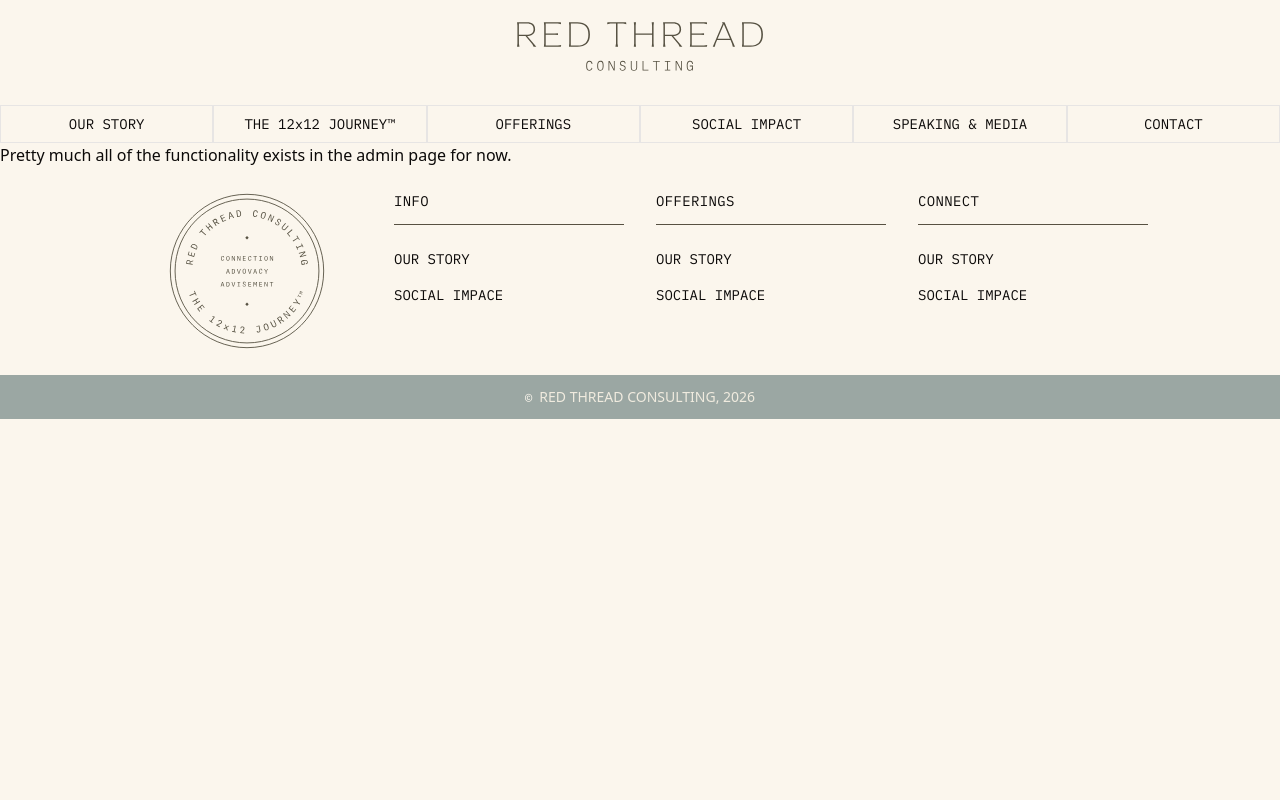
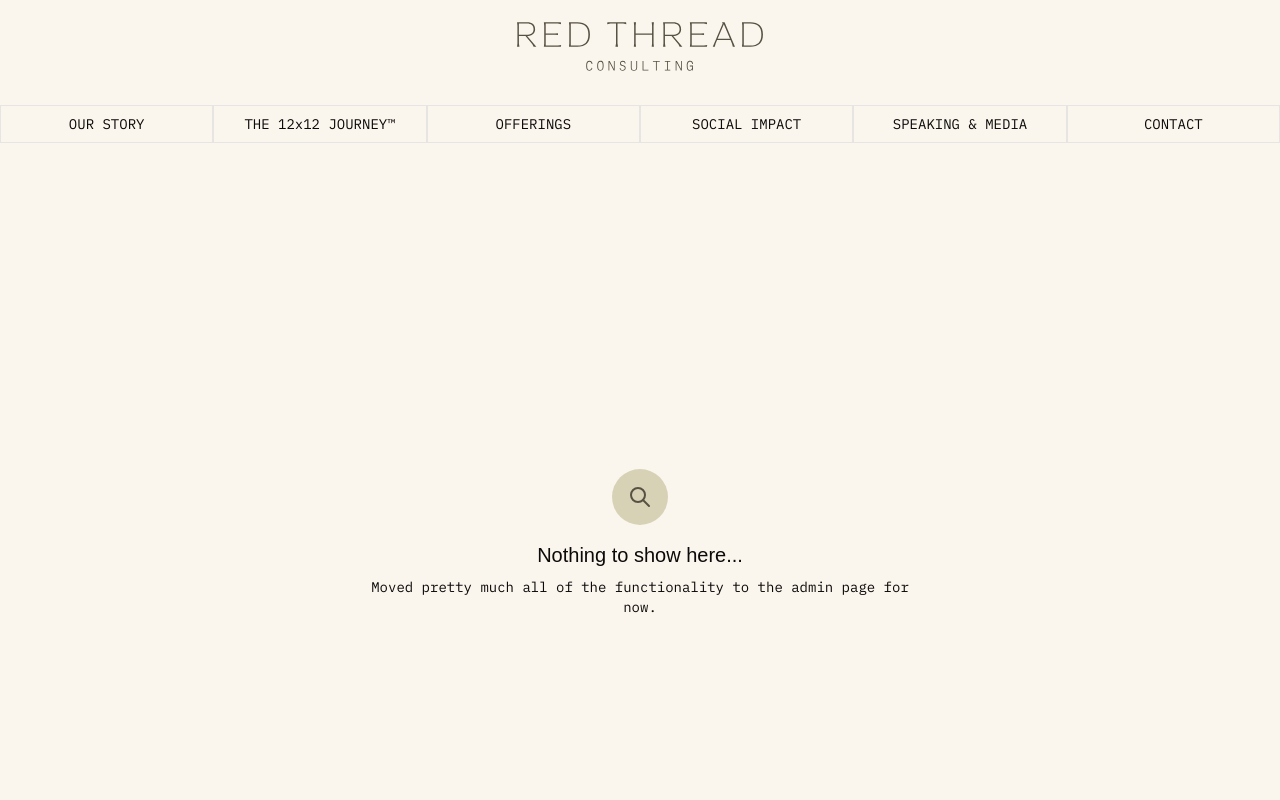
Before and after one commit to andrewMueller414/red-thread-consulting, a Next.js app: page / in a window 1280 px wide. Shown: the top 800 px of the page. Built offline with nearby package versions, Linux system fonts and the light colour scheme; a web font is replaced by a local one.

Commit message:
Clean up landing page now that we're moving to an mdx based approach and I'm not sure what will even go there...

```diff
--- a/app/page.tsx
+++ b/app/page.tsx
@@ -1,7 +1,12 @@
+import { NoneFoundView } from "@/core/shared_components/none_found_view";
+
 export default function Home() {
     return (
-        <div>
-            Pretty much all of the functionality exists in the admin page for now.
+        <div className="w-full min-h-screen flex flex-col justify-center items-center">
+            <NoneFoundView
+                label="Nothing to show here..."
+                body="Moved pretty much all of the functionality to the admin page for now."
+            />
         </div>
     );
 }
```
